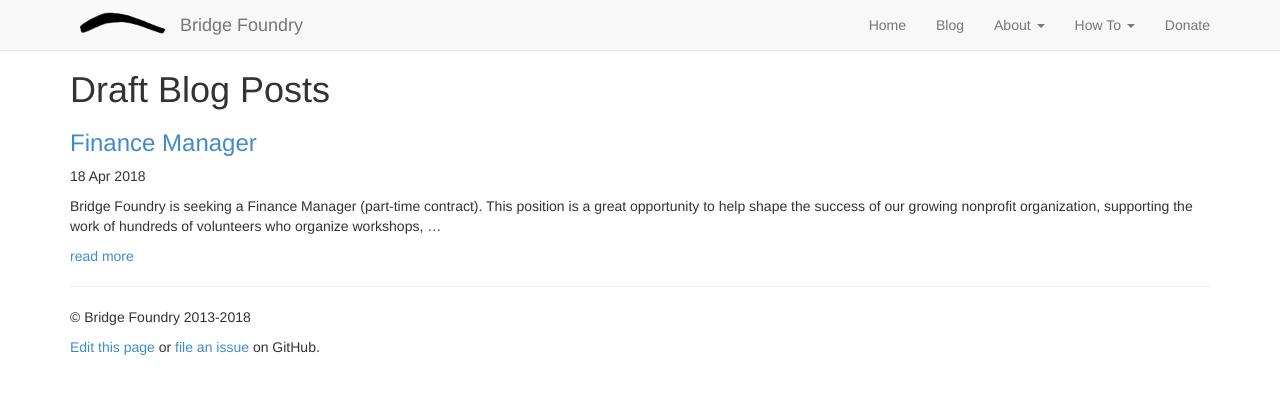
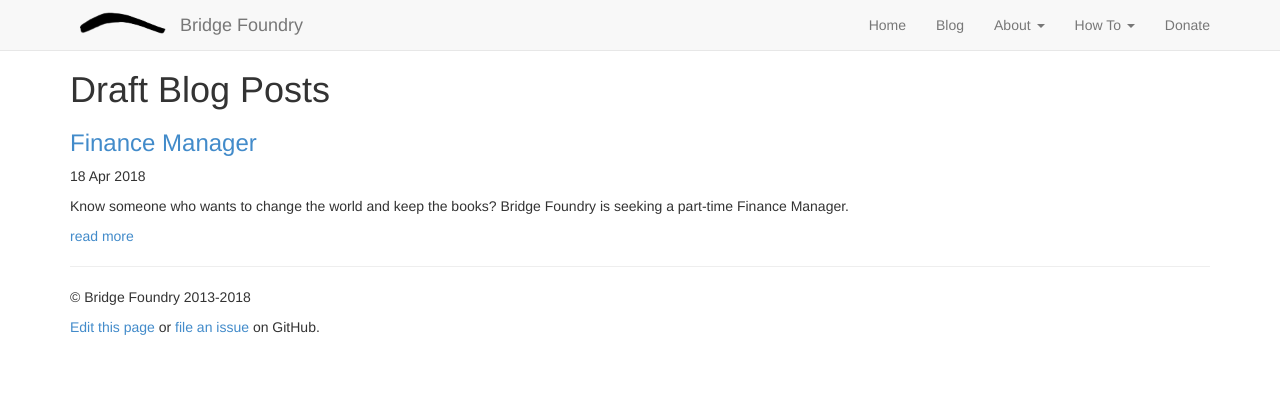
Before and after one commit to Satsaimistoowqp/bridgefoundry.github.io, a Jekyll site: the page built from drafts.md, in a window 1280 px wide. Shown: the top 394 px of the page. Built offline with Jekyll 4.4.1, drawn with Linux system fonts in a browser that asks for light colours; some of the changed lines change nothing that is shown.

Commit message:
Update 2018-04-18-finance-manager.md

```diff
--- a/_posts/2018-04-18-finance-manager.md
+++ b/_posts/2018-04-18-finance-manager.md
@@ -4,9 +4,12 @@
 tags: draft
 ---
 
-Bridge Foundry is seeking a Finance Manager (part-time contract).
-This position is a great opportunity to help shape the success of our growing
-nonprofit organization, supporting the work of hundreds of volunteers who
-organize workshops, ...
+Know someone who wants to change the world and keep the books? Bridge Foundry is seeking a part-time Finance Manager.
+
+We are looking for someone who will help shape the success of our growing nonprofit organization, supporting the work of hundreds of volunteers who organize workshops around the world.
+
+Many of Bridge Foundry's core services to our volunteers are finance related: reimbursements for workshop expenses, funds transfers, grant applications, and so on. The Finance Manager will keep $$ and communication flowing smoothly so that our volunteers can focus on their efforts to increase diversity and inclusion in the tech industry.
+
+This is a great opportunity for someone with a finance background who wants to get better acquainted with the tech industry or anyone with great communication and bookkeeping skills. Please share!
 
 See full [job description](/job-description/finance-manager)
```
